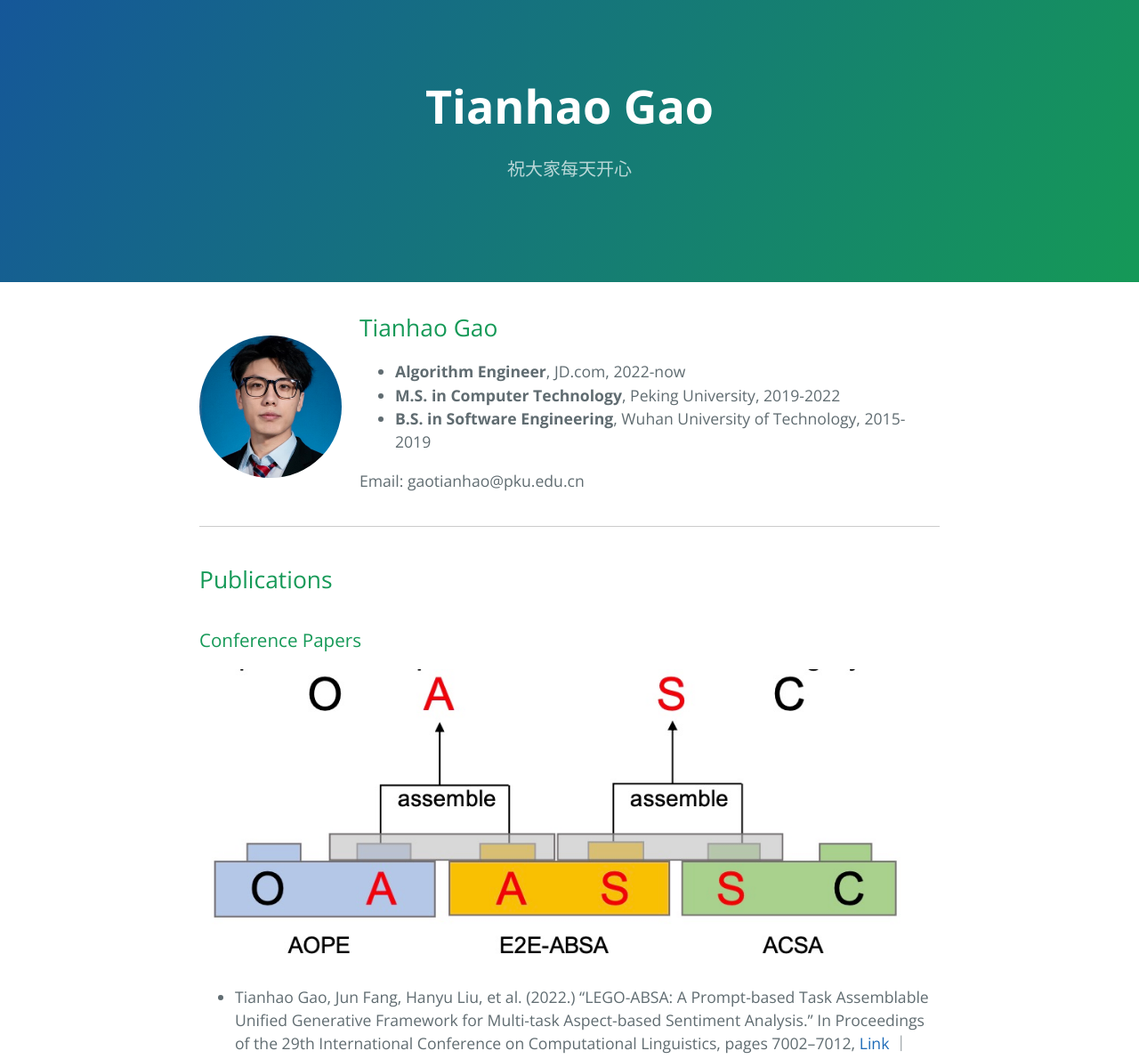
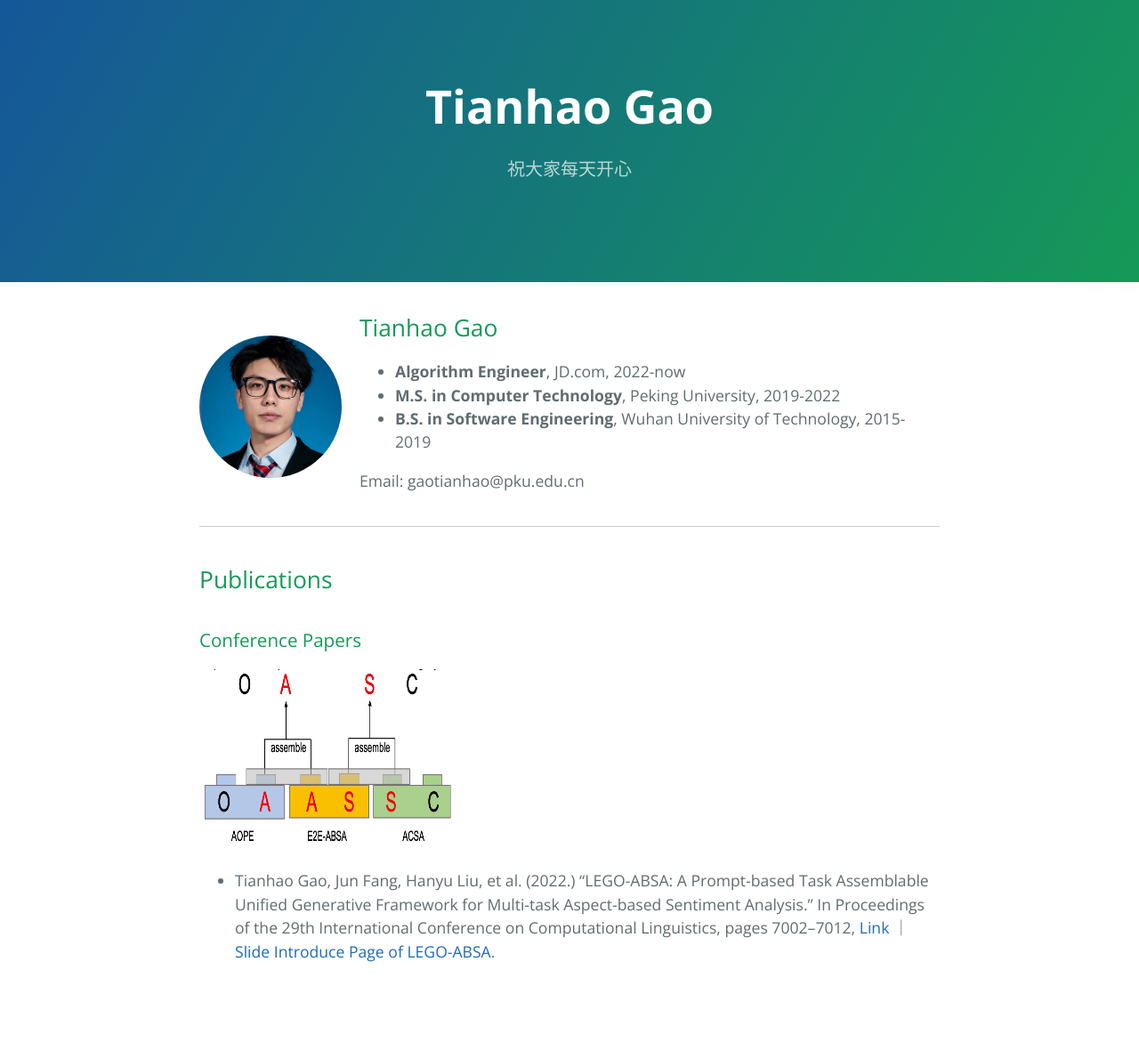
Before and after one commit to scarydemon2/scarydemon2.github.io, a Jekyll site: the page built from index.md, in a window 1280 px wide. Shown: the top 1190 px of the page at 89% size. Built offline with Jekyll 4.4.1, drawn with Linux system fonts in a browser that asks for light colours.

Commit message:
feat: add new paper

```diff
--- a/index.md
+++ b/index.md
@@ -19,22 +19,24 @@ layout: default
 
 ## Publications
 ### Conference Papers
-![Link](figure/LEGO-ABSA.jpg)
+<!-- ![Link](figure/LEGO-ABSA.jpg) -->
+<img src="figure/LEGO-ABSA.jpg" alt="LEGO-ABSA" width="300" height="200">
 - Tianhao Gao, Jun Fang, Hanyu Liu, et al. (2022.) “LEGO-ABSA: A Prompt-based Task Assemblable Unified Generative Framework for Multi-task Aspect-based Sentiment Analysis.” In Proceedings of the 29th International Conference on Computational Linguistics, pages 7002–7012, [Link](https://aclanthology.org/2022.coling-1.610.pdf) ｜ [Slide](https://docs.google.com/presentation/d/1P9n2fXcbiXS980pE7TAIdcb5upj82d1t/edit?usp=sharing&ouid=111174972996846420319&rtpof=true&sd=true)
 [Introduce Page of LEGO-ABSA](pages/LEGO-ABSA.md).
 
 
-![Link](figure/InstEmb.pdf)
+<embed src="figure/InstEmb.pdf" type="application/pdf" width="800px" height="600px" />
 - Tianhao Gao, Jun Fang, et al. (2025.) “Soft Prompts, Strong Alignment: Aligning LLMs with Fine-Grained Instruction-Following Embeddings” In Proceedings of the 29th International Conference on Computational Linguistics, pages 7002–7012, [Link](https://aclanthology.org/2022.coling-1.610.pdf)
 [Introduce Page of InstEmb](pages/InstEmb.md).
 
-![Link](figure/FANoise-combine.pdf)
+<embed src="figure/FANoise-combine.pdf" type="application/pdf" width="800px" height="600px" />
 - Jiaoyang Li, Jun Fang, Tianhao Gao, et al. (2025.) “FANoise: Feature-Adaptive Noise Driven Representation Learning.” In Proceedings of the 29th International Conference on Computational Linguistics, pages 7002–7012, [Link](https://aclanthology.org/2022.coling-1.610.pdf)
 [Introduce Page of FANoise](pages/LEGO-ABSA.md).
 
 
 ### Preprint
-![Link](figure/STE.jpg)
+<img src="figure/STE.jpg" alt="STE" width="300" height="200">
+<!-- ![Link](figure/STE.jpg) -->
 
 - Haochen Li, Tianhao Gao* ,Weiping Li, et al. (2020) “Joint Event Extraction via Structural Semantic Matching,” preprint [Link](https://arxiv.org/abs/2306.03469)
 
```
